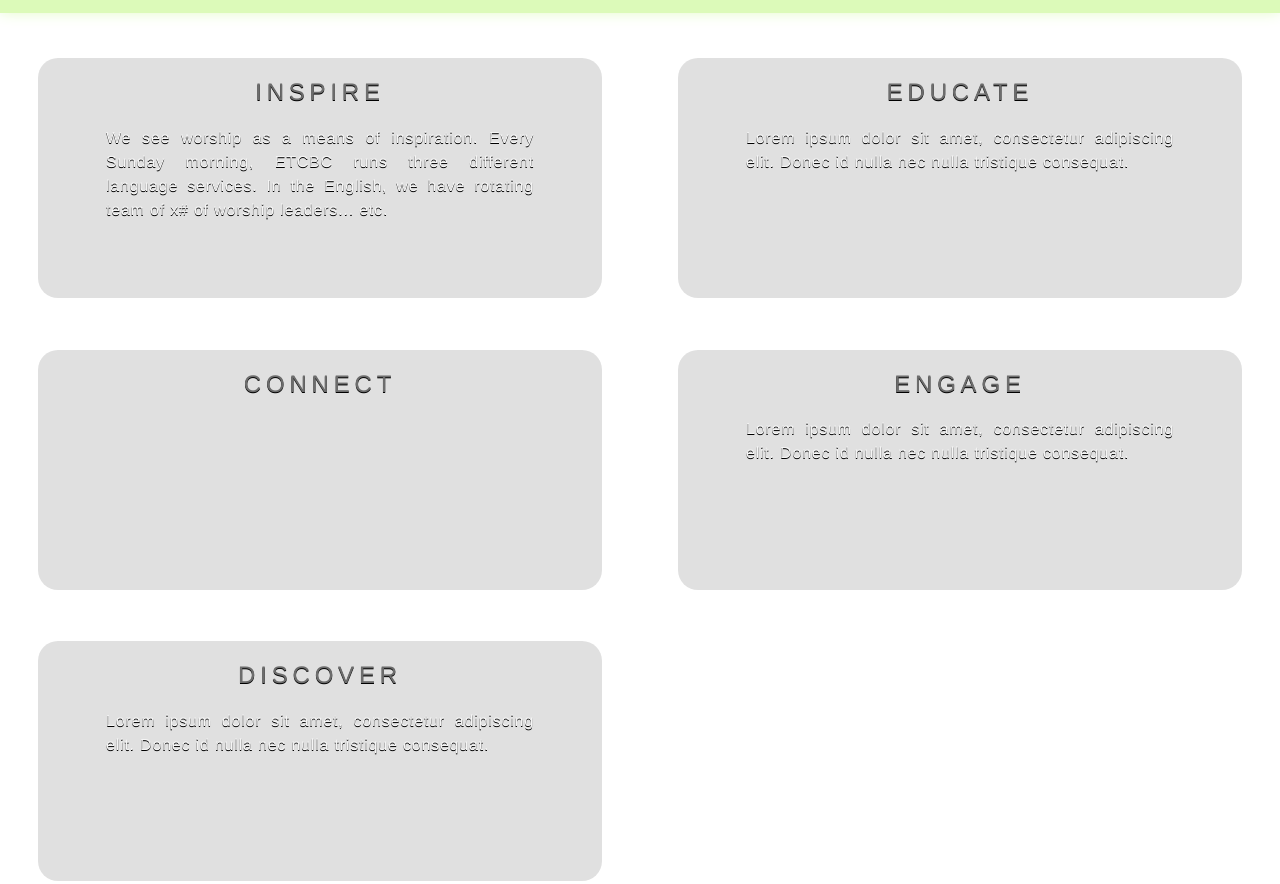
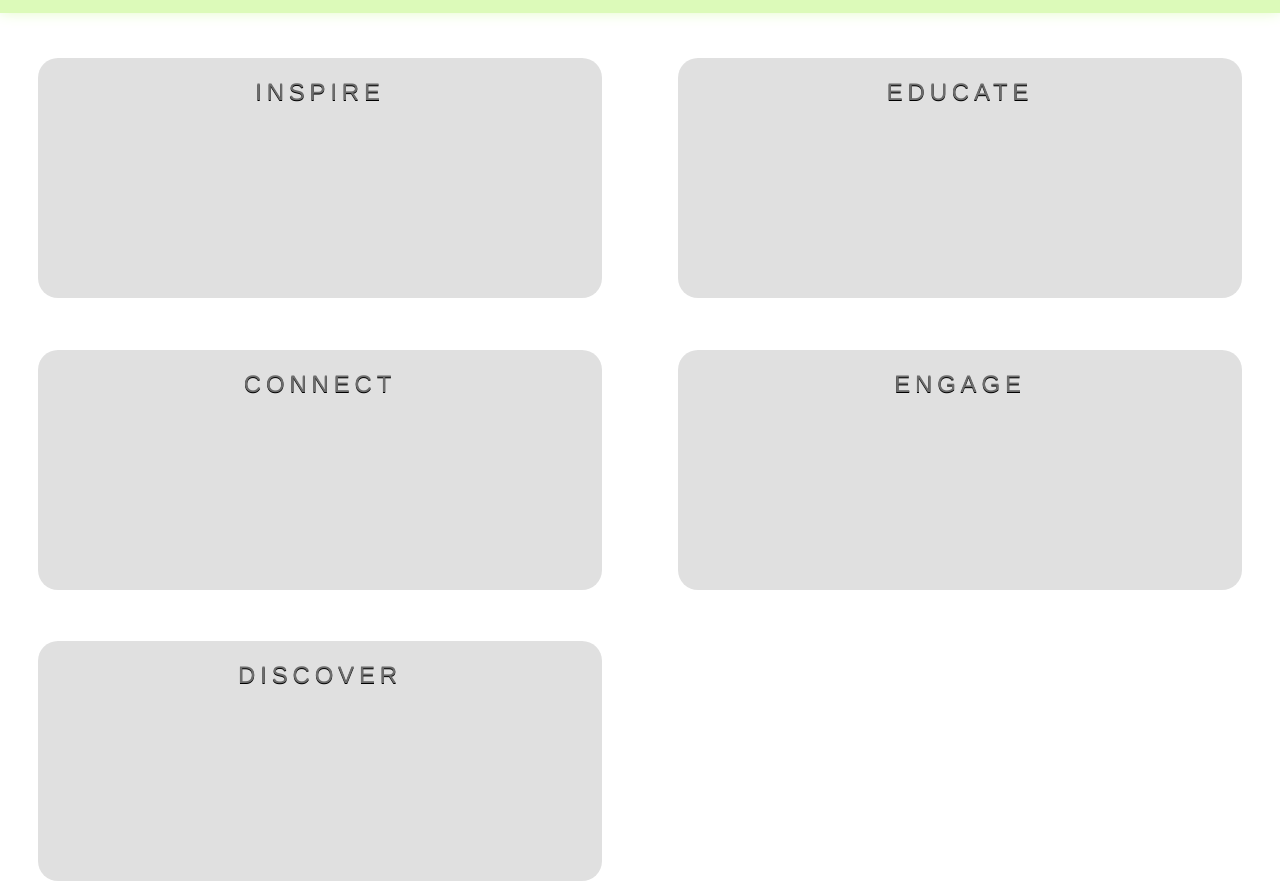
Before and after one commit to milgwyn/mytestground, a plain HTML site: page etcbc/index.html in a window 1280 px wide. Shown: the part 911-1795 px from the top of the page. Drawn offline with Linux system fonts and the light colour scheme.

Commit message:
expanded overlay support to all programs and weather warning

```diff
--- a/etcbc/css/main.css
+++ b/etcbc/css/main.css
@@ -163,7 +163,7 @@ p {
   margin: 2% 5%;
   text-align: left;
   font-weight: 200;
-  line-height: 95%;;
+  line-height: 95%;
   letter-spacing: 0;
   }
 
--- a/etcbc/index.html
+++ b/etcbc/index.html
@@ -8,6 +8,10 @@
 </head>
 
 <body>
+   <div id="warning" class="activated-overlay" style="display: none;">
+      <h2>Inclement Weather Report</h2>
+      <p>Due to the unsafe weather, all church programs and services have been cancelled for: DD MM YYYY</p>
+   </div>
    <div id="nav">
       <ul>
          <li id="navlogo"><img src="images/logo.png" />
@@ -26,10 +30,6 @@
    <div id="banner">
       <h1>East Toronto Chinese Baptist Church</h1>
       <h1 class="mobile">ETCBC</h1>
-      <div class="warning">
-         <h2>Inclement Weather Report</h2>
-         <p>Due to the unsafe weather, all church programs and services have been cancelled for: DD MM YYYY</p>
-      </div>
       <h2 class="quote">Cultivating a community that fully responds to God</h2>
    </div>
    <!-- id: banner -->
@@ -97,13 +97,13 @@
    <div id="main-programs">
       <div id="inspire" class="program">
          <h2>Inspire</h2>
-         <div class="program-content">
+         <div class="program-content activated-overlay">
             <p>We see worship as a means of inspiration. Every Sunday morning, ETCBC runs three different language services. In the English, we have rotating team of x# of worship leaders... etc.</p>
          </div>
       </div>
       <div id="educate" class="program">
          <h2>Educate</h2>
-         <div class="program-content">
+         <div class="program-content activated-overlay">
             <p>
                Lorem ipsum dolor sit amet, consectetur adipiscing elit. Donec id nulla nec nulla tristique consequat.
             </p>
@@ -111,7 +111,7 @@
       </div>
       <div id="connect" class="program">
          <h2>Connect</h2>
-         <div class="activated-overlay">
+         <div class="program-content activated-overlay">
             <p>This is some text that will go in here <img src="" />. That should be an image there.
                Lorem ipsum dolor sit amet, consectetur adipiscing elit. Donec id nulla nec nulla tristique consequat.
                Lorem ipsum dolor sit amet, consectetur adipiscing elit. Donec id nulla nec nulla tristique consequat.
@@ -119,28 +119,12 @@
                Lorem ipsum dolor sit amet, consectetur adipiscing elit. Donec id nulla nec nulla tristique consequat.
                Lorem ipsum dolor sit amet, consectetur adipiscing elit. Donec id nulla nec nulla tristique consequat.
                Lorem ipsum dolor sit amet, consectetur adipiscing elit. Donec id nulla nec nulla tristique consequat.
-               Lorem ipsum dolor sit amet, consectetur adipiscing elit. Donec id nulla nec nulla tristique consequat.
-               Lorem ipsum dolor sit amet, consectetur adipiscing elit. Donec id nulla nec nulla tristique consequat.
-               Lorem ipsum dolor sit amet, consectetur adipiscing elit. Donec id nulla nec nulla tristique consequat.
-               Lorem ipsum dolor sit amet, consectetur adipiscing elit. Donec id nulla nec nulla tristique consequat.
-               Lorem ipsum dolor sit amet, consectetur adipiscing elit. Donec id nulla nec nulla tristique consequat.
-               Lorem ipsum dolor sit amet, consectetur adipiscing elit. Donec id nulla nec nulla tristique consequat.
-               Lorem ipsum dolor sit amet, consectetur adipiscing elit. Donec id nulla nec nulla tristique consequat.
-               Lorem ipsum dolor sit amet, consectetur adipiscing elit. Donec id nulla nec nulla tristique consequat.
-               Lorem ipsum dolor sit amet, consectetur adipiscing elit. Donec id nulla nec nulla tristique consequat.
-               Lorem ipsum dolor sit amet, consectetur adipiscing elit. Donec id nulla nec nulla tristique consequat.
-               Lorem ipsum dolor sit amet, consectetur adipiscing elit. Donec id nulla nec nulla tristique consequat.
-               Lorem ipsum dolor sit amet, consectetur adipiscing elit. Donec id nulla nec nulla tristique consequat.
-               Lorem ipsum dolor sit amet, consectetur adipiscing elit. Donec id nulla nec nulla tristique consequat.
-               Lorem ipsum dolor sit amet, consectetur adipiscing elit. Donec id nulla nec nulla tristique consequat.
-               Lorem ipsum dolor sit amet, consectetur adipiscing elit. Donec id nulla nec nulla tristique consequat.
-               Lorem ipsum dolor sit amet, consectetur adipiscing elit. Donec id nulla nec nulla tristique consequat.
-</p>
+            </p>
          </div>
       </div>
       <div id="engage" class="program">
          <h2>Engage</h2>
-         <div class="program-content">
+         <div class="program-content activated-overlay">
             <p>
                Lorem ipsum dolor sit amet, consectetur adipiscing elit. Donec id nulla nec nulla tristique consequat.
             </p>
@@ -148,7 +132,7 @@
       </div>
       <div id="discover" class="program">
          <h2>Discover</h2>
-         <div class="program-content">
+         <div class="program-content activated-overlay">
             <p>
                Lorem ipsum dolor sit amet, consectetur adipiscing elit. Donec id nulla nec nulla tristique consequat.
             </p>
--- a/etcbc/js/main.js
+++ b/etcbc/js/main.js
@@ -23,13 +23,14 @@ function toggleOverlay (e) {
       elShown.querySelector(".activated-overlay").style.display = "none";
       elShown = null;
    }
-   else if ( !elShown && el ) {
+   else if ( !elShown && el) { // inefficient
 
-      switch ( el.id ) {
-         case "connect":
-            elShown = el;
-            overlay.style.display = "initial";
-            break;
+      if (overlay) {
+         elShown = el;
+         overlay.style.display = "initial";
+      }
+      else if ( el.id == "warning" ) {
+         el.style.display = "none"
       }
    }
 }
```
